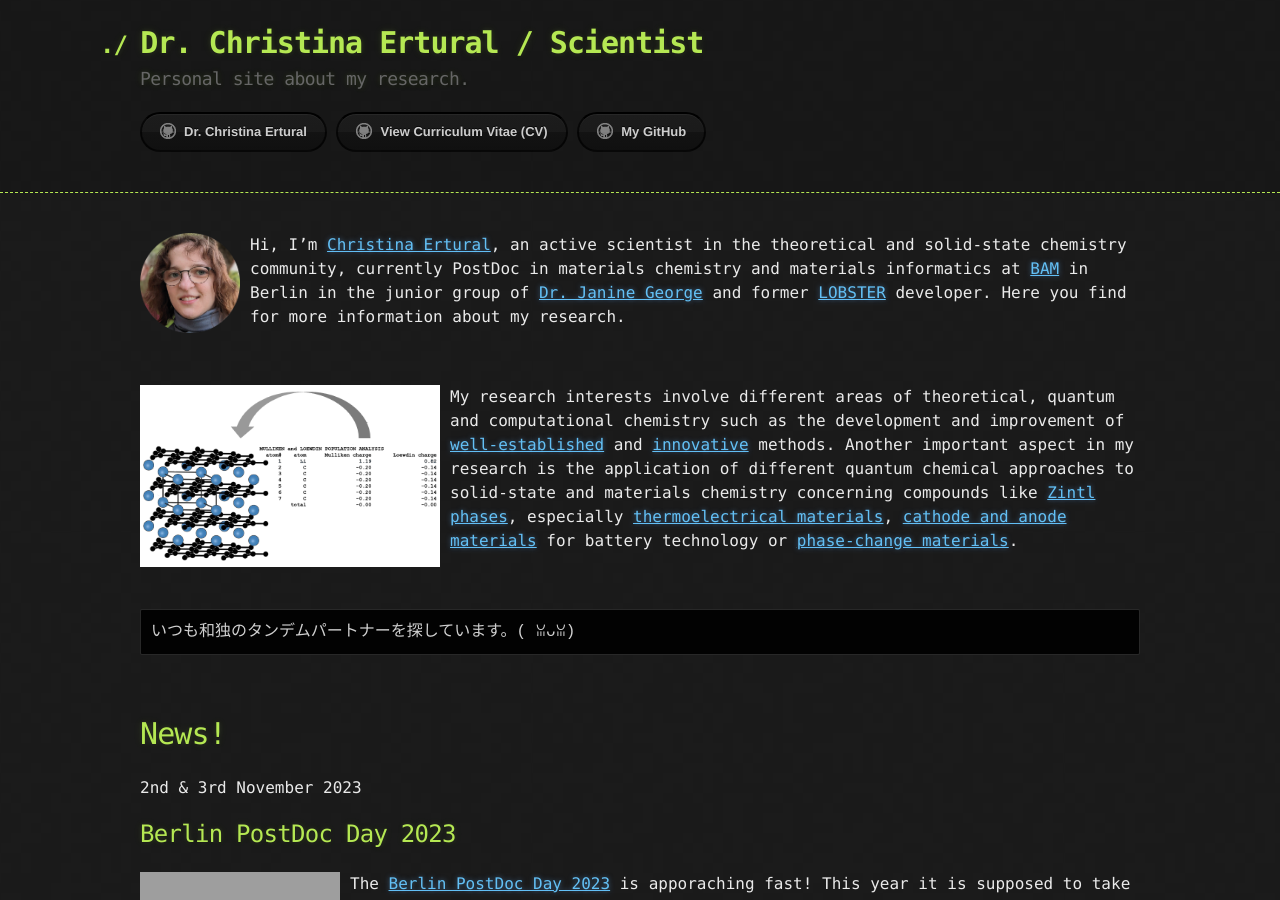
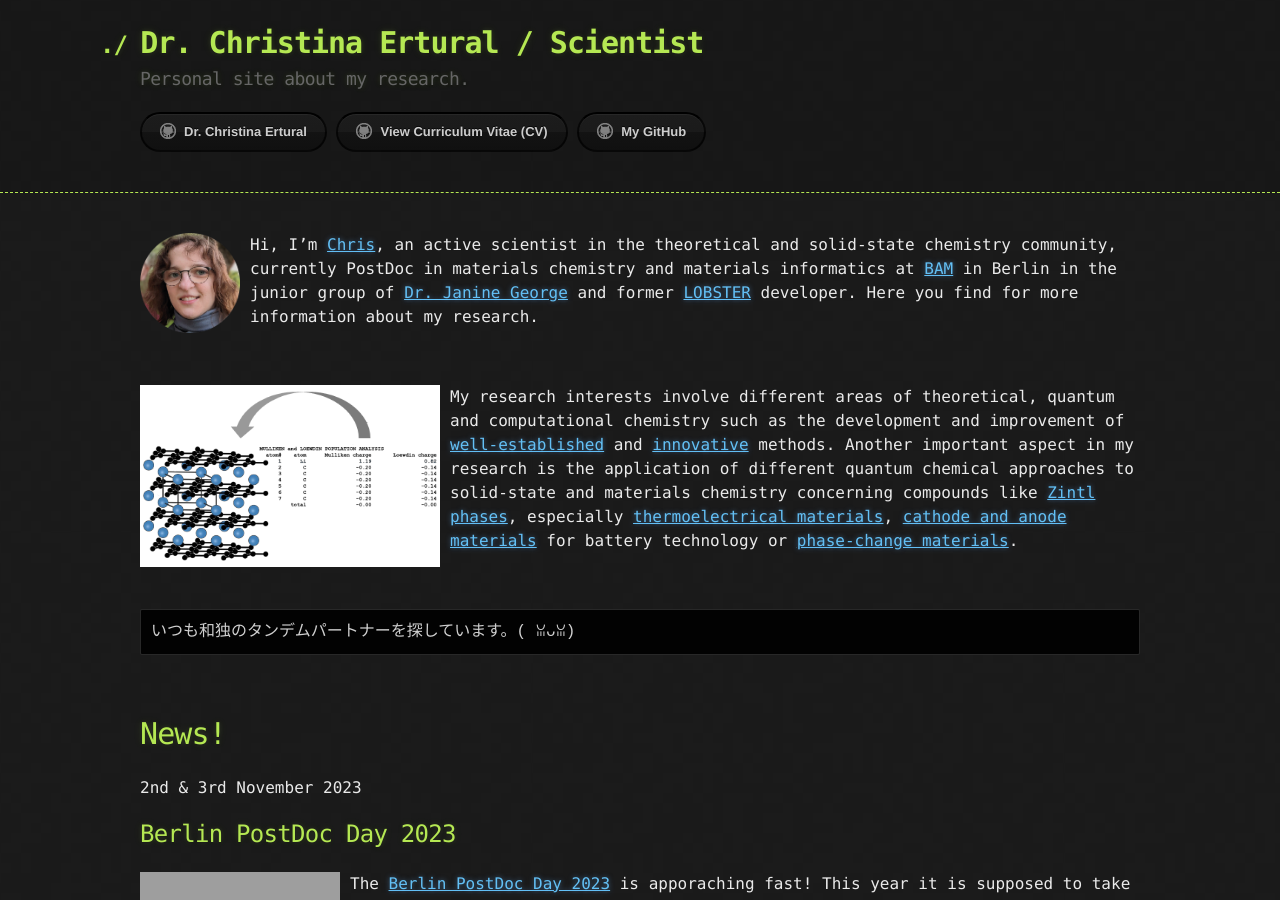
Before and after one commit to QuantumChemist/QuantumChemist.github.io, a Jekyll site: the page built from index.md, in a window 1280 px wide and 900 px high. Built offline with Jekyll 4.4.1, drawn with Linux system fonts in a browser that asks for light colours.

Commit message:
Update index.md
Chris power

```diff
--- a/index.md
+++ b/index.md
@@ -4,7 +4,7 @@ layout: default
 
 <img hspace="20" align="right" src="https://github.com/QuantumChemist/QuantumChemist.github.io/blob/main/utils/pic.png?raw=true" width="10%" height="10%"/>
 
-Hi, I'm [Christina Ertural](https://g.co/kgs/Bi3Bdb), an active scientist in the theoretical and solid-state chemistry community, currently PostDoc in materials chemistry and materials informatics at [BAM](https://www.bam.de/) in Berlin in the junior group of [Dr. Janine George](https://www.bam.de/Content/EN/Standard-Articles/About-us/Jobs-and-Careers/Young-Science/junior-research-group-george-computational-materials-design.html) and former [LOBSTER](http://www.cohp.de/) developer. Here you find for more information about my research.
+Hi, I'm [Chris](https://g.co/kgs/Bi3Bdb), an active scientist in the theoretical and solid-state chemistry community, currently PostDoc in materials chemistry and materials informatics at [BAM](https://www.bam.de/) in Berlin in the junior group of [Dr. Janine George](https://www.bam.de/Content/EN/Standard-Articles/About-us/Jobs-and-Careers/Young-Science/junior-research-group-george-computational-materials-design.html) and former [LOBSTER](http://www.cohp.de/) developer. Here you find for more information about my research.
 
 <br clear="left"/>
 
```
